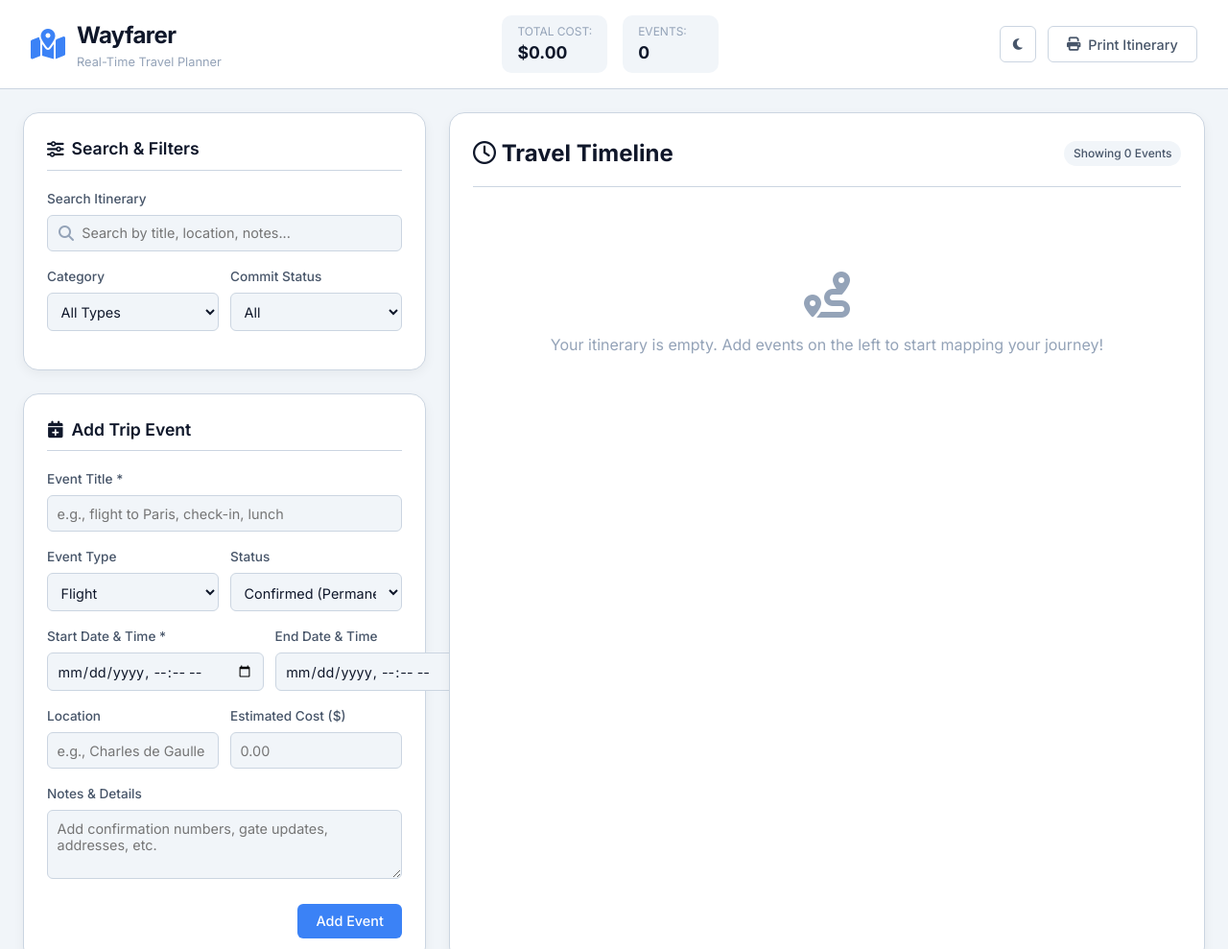
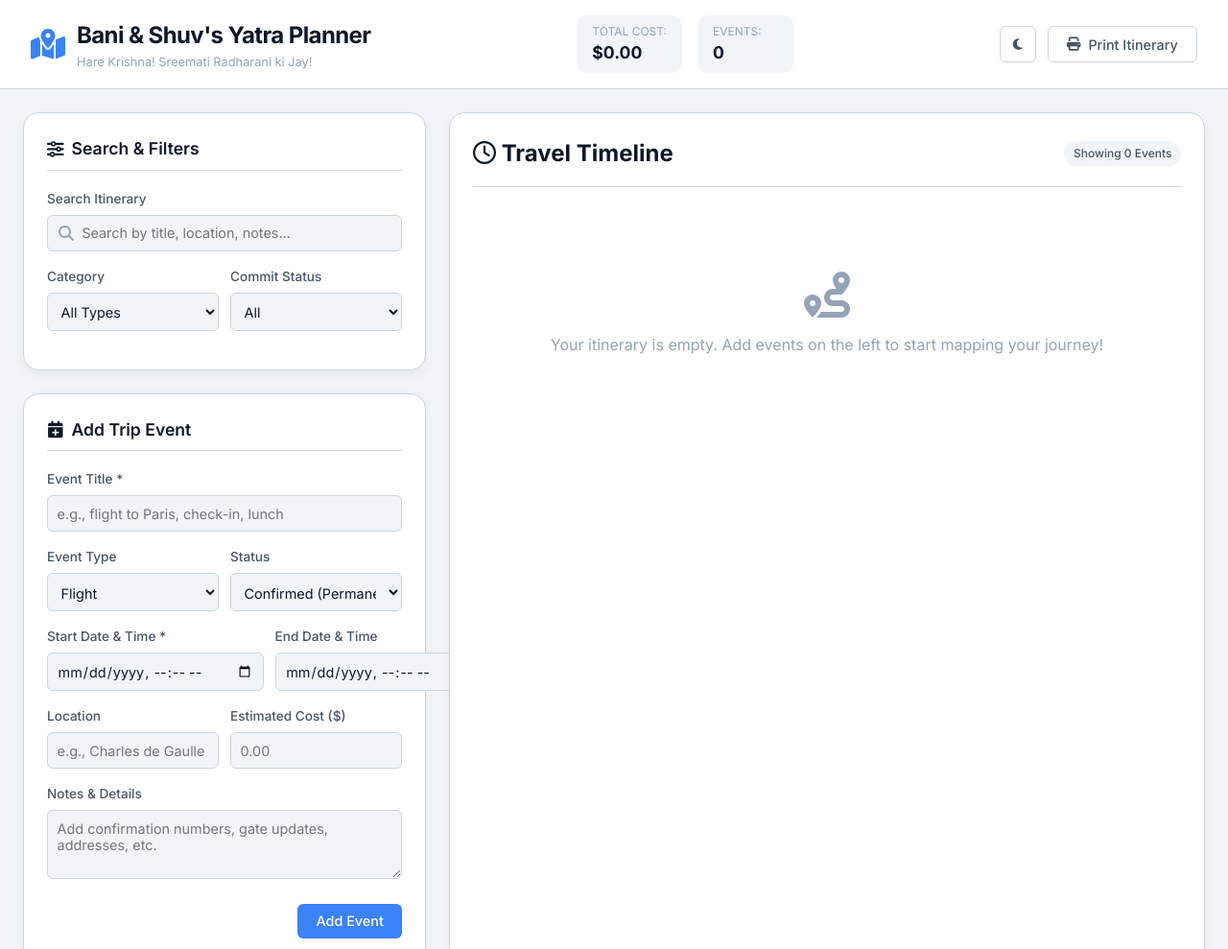
Before and after one commit to BHARAT0310/travel-planner, a plain HTML site: page index.html in a window 1280 px wide. Shown: the top 989 px of the page at 96% size. Drawn offline with Linux system fonts and the light colour scheme; no server answers.

Commit message:
Update index.html

```diff
--- a/index.html
+++ b/index.html
@@ -3,7 +3,7 @@
 <head>
   <meta charset="UTF-8">
   <meta name="viewport" content="width=device-width, initial-scale=1.0">
-  <title>Bani & Shuv's Tarvel Planner </title>
+  <title>Bani & Shuv's Yatra Planner </title>
   <link rel="stylesheet" href="style.css">
   <!-- Fonts -->
   <link rel="preconnect" href="https://fonts.googleapis.com">
@@ -20,8 +20,8 @@
       <div class="logo-area">
         <i class="fa-solid fa-map-location-dot logo-icon"></i>
         <div>
-          <h1>Wayfarer</h1>
-          <p class="subtitle">Real-Time Travel Planner</p>
+          <h1>Bani & Shuv's Yatra Planner</h1>
+          <p class="subtitle">Hare Krishna! Sreemati Radharani ki Jay!</p>
         </div>
       </div>
 
```
